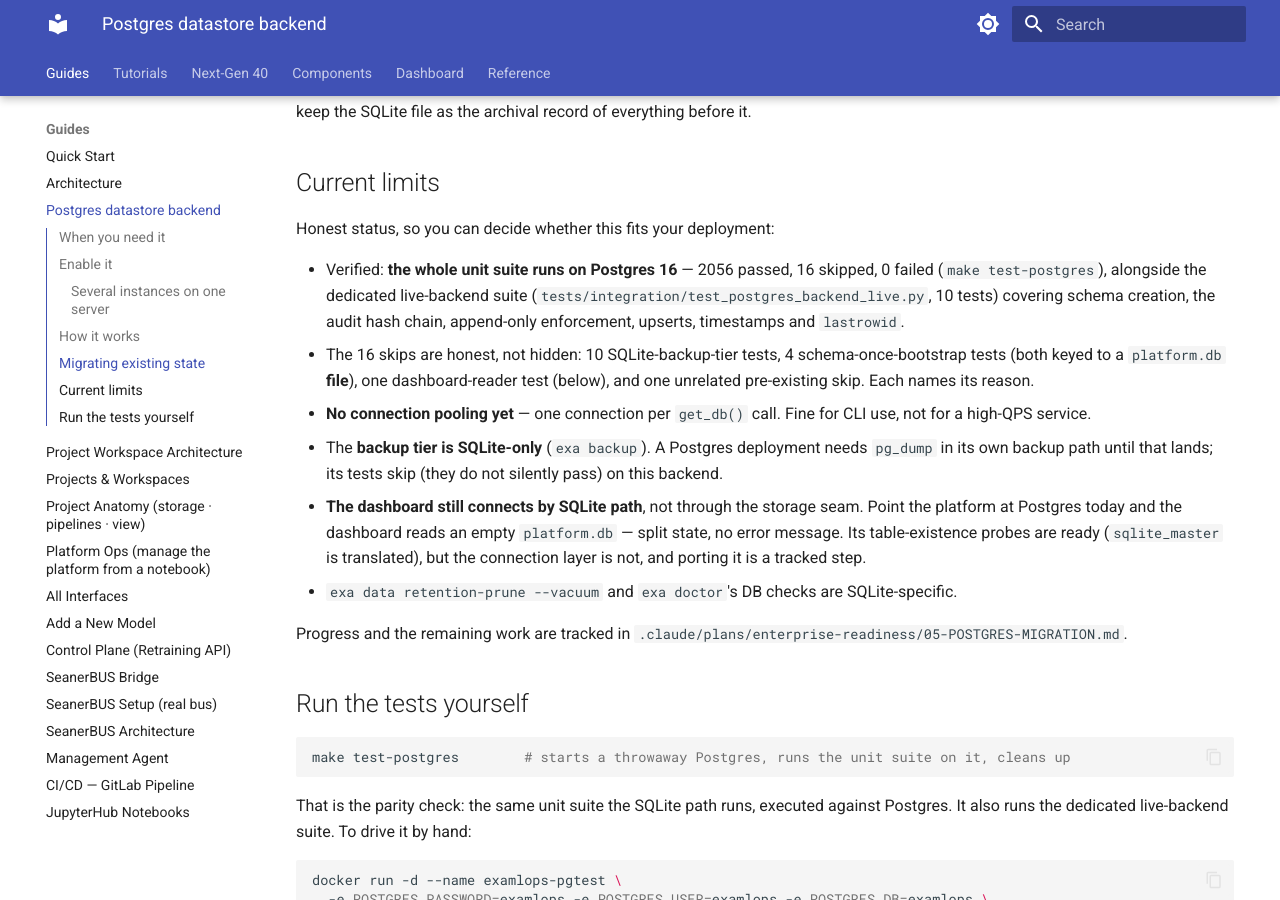
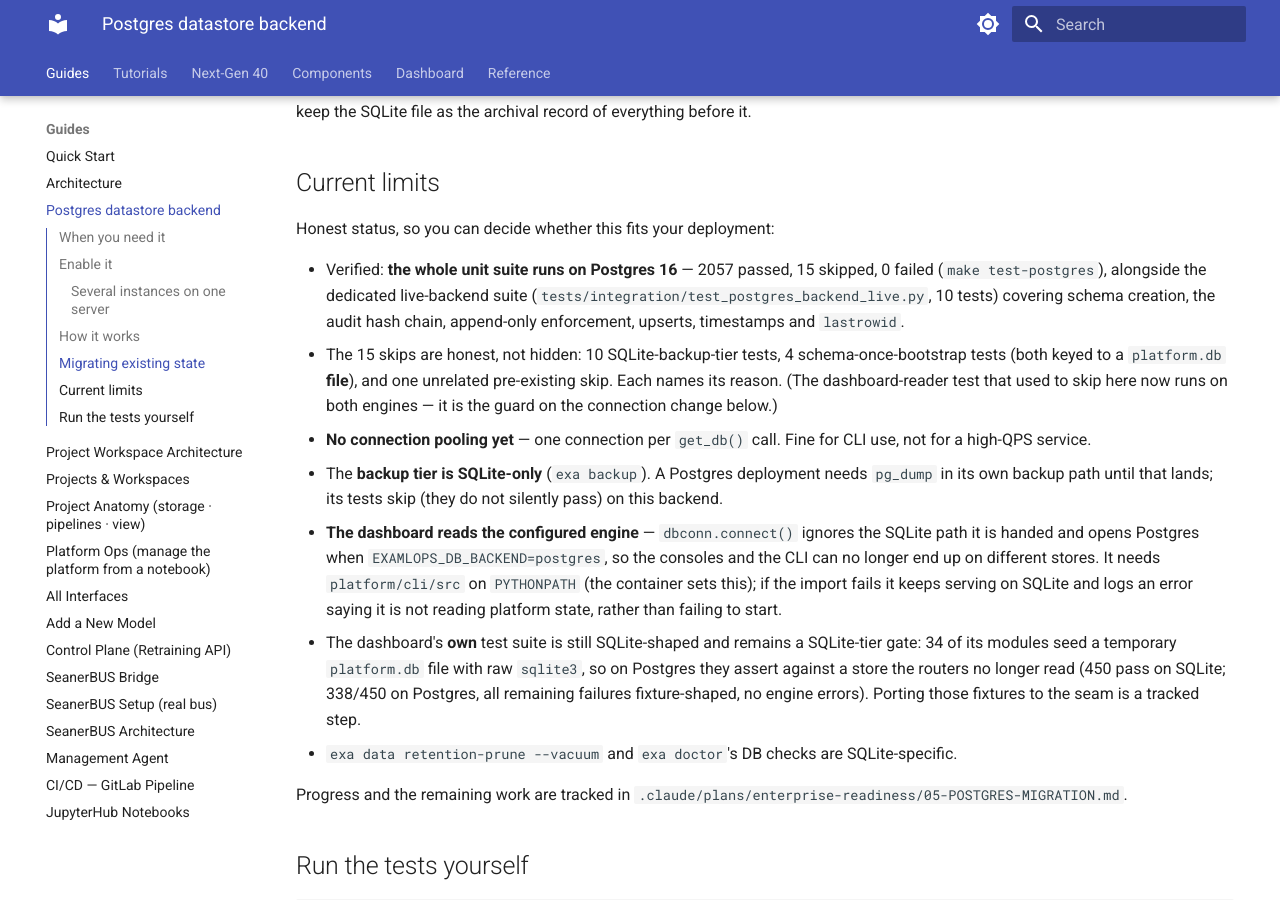
Before and after one commit to MSKazemi/ExaMLOps, an MkDocs documentation site: the page built from docs/guides/postgres-backend.md, in a window 1280 px wide and 900 px high, scrolled down 1821 px. Built offline with MkDocs 1.6.1 and Material for MkDocs 9.7.7, drawn with Linux system fonts in a browser that asks for light colours.

Commit message:
feat(postgres): put the dashboard on the datastore seam
The dashboard had its own chokepoint, dbconn.connect(), and it took a
platform.db *path*. Setting EXAMLOPS_DB_BACKEND=postgres therefore moved
the CLI and every service to Postgres while the consoles kept reading an
empty SQLite file — split state, and nothing anywhere raised. connect()
now opens the configured engine and ignores the path; if examlops.storage
is not importable it keeps serving on SQLite and logs, once, that it is
not reading platform state, rather than refusing to start.

Running the dashboard suite against Postgres found two real portability
bugs, both the same shape as the repro_bundles one: the MLOps console's
latest-drift-snapshot query and the EU AI Act compliance query selected
bare columns beside MAX(), which only SQLite allows. Both are correlated
subqueries now.

It also showed the first green Postgres run was partly luck. The per-test
truncation probe was cached from one table list, but connections and
workbenches own their DDL and create their tables on first use, so those
two were never truncated; a different random ordering leaked rows into
five tests. The probe rebuilds when the table count moves — a result that
depends on ordering is not a result.

Verified: root suite 2057 passed / 15 skipped / 0 failed on Postgres 16
(was 2056/16 — the dashboard-reader test no longer skips) and 2071 passed
/ 1 skipped on SQLite; dashboard backend 450 passed on SQLite. On Postgres
the dashboard suite is 335/450, every remaining failure a fixture that
seeds a temporary SQLite file the routers no longer read, with zero engine
errors; porting those fixtures is the tracked next step.

```diff
--- a/docs/guides/postgres-backend.md
+++ b/docs/guides/postgres-backend.md
@@ -78,21 +78,27 @@
 
 Honest status, so you can decide whether this fits your deployment:
 
-- Verified: **the whole unit suite runs on Postgres 16** — 2056 passed, 16 skipped, 0 failed
+- Verified: **the whole unit suite runs on Postgres 16** — 2057 passed, 15 skipped, 0 failed
   (`make test-postgres`), alongside the dedicated live-backend suite
   (`tests/integration/test_postgres_backend_live.py`, 10 tests) covering schema creation, the audit
   hash chain, append-only enforcement, upserts, timestamps and `lastrowid`.
-- The 16 skips are honest, not hidden: 10 SQLite-backup-tier tests, 4 schema-once-bootstrap tests
-  (both keyed to a `platform.db` **file**), one dashboard-reader test (below), and one unrelated
-  pre-existing skip. Each names its reason.
+- The 15 skips are honest, not hidden: 10 SQLite-backup-tier tests, 4 schema-once-bootstrap tests
+  (both keyed to a `platform.db` **file**), and one unrelated pre-existing skip. Each names its
+  reason. (The dashboard-reader test that used to skip here now runs on both engines — it is the
+  guard on the connection change below.)
 - **No connection pooling yet** — one connection per `get_db()` call. Fine for CLI use, not for a
   high-QPS service.
 - The **backup tier is SQLite-only** (`exa backup`). A Postgres deployment needs `pg_dump` in its
   own backup path until that lands; its tests skip (they do not silently pass) on this backend.
-- **The dashboard still connects by SQLite path**, not through the storage seam. Point the platform
-  at Postgres today and the dashboard reads an empty `platform.db` — split state, no error message.
-  Its table-existence probes are ready (`sqlite_master` is translated), but the connection layer is
-  not, and porting it is a tracked step.
+- **The dashboard reads the configured engine** — `dbconn.connect()` ignores the SQLite path it is
+  handed and opens Postgres when `EXAMLOPS_DB_BACKEND=postgres`, so the consoles and the CLI can no
+  longer end up on different stores. It needs `platform/cli/src` on `PYTHONPATH` (the container sets
+  this); if the import fails it keeps serving on SQLite and logs an error saying it is not reading
+  platform state, rather than failing to start.
+- The dashboard's **own** test suite is still SQLite-shaped and remains a SQLite-tier gate: 34 of its
+  modules seed a temporary `platform.db` file with raw `sqlite3`, so on Postgres they assert against
+  a store the routers no longer read (450 pass on SQLite; 338/450 on Postgres, all remaining failures
+  fixture-shaped, no engine errors). Porting those fixtures to the seam is a tracked step.
 - `exa data retention-prune --vacuum` and `exa doctor`'s DB checks are SQLite-specific.
 
 Progress and the remaining work are tracked in `.claude/plans/enterprise-readiness/05-POSTGRES-MIGRATION.md`.
```
Also changed, not shown: CHANGELOG.md (+21 -3 lines), docs/guides/enterprise-installation.md (+5 -5 lines), 5 other files.
